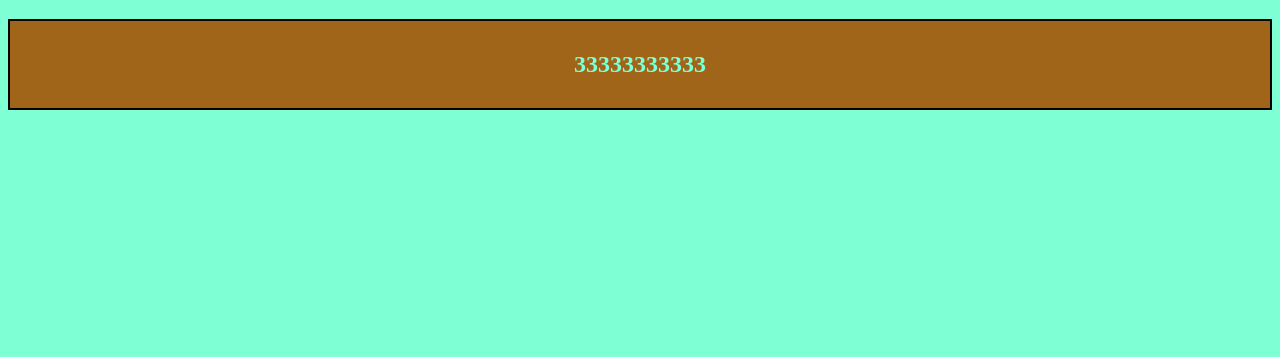
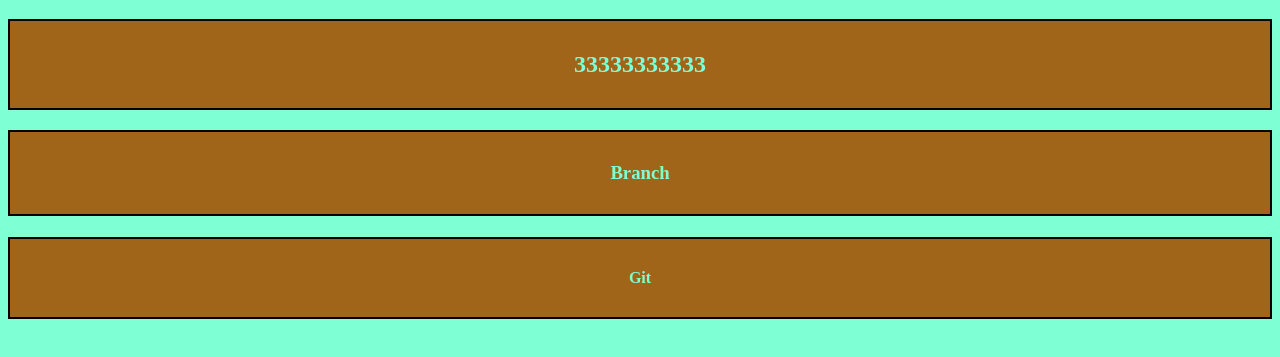
Before and after one commit to Ongalbekov/Test1, a plain HTML site: page index.html in a window 1280 px wide. Shown: the part 125-482 px from the top of the page. Drawn offline with Linux system fonts and the light colour scheme.

Commit message:
Änderdung4

```diff
--- a/css/style.css
+++ b/css/style.css
@@ -17,3 +17,17 @@
     background-color: rgb(160, 101, 24);
     color: aquamarine;
 }
+h3{
+    border: 2px solid black;
+    padding: 30px;
+    text-align: center;
+    background-color: rgb(160, 101, 24);
+    color: aquamarine;
+}
+h4{
+    border: 2px solid black;
+    padding: 30px;
+    text-align: center;
+    background-color: rgb(160, 101, 24);
+    color: aquamarine;
+}
--- a/index.html
+++ b/index.html
@@ -10,5 +10,7 @@
   <body>
     <h1>Git und GitHub11111111111</h1>
     <h2>33333333333</h2>
+    <h3>Branch</h3>
+    <h4>Git</h4>
   </body>
 </html>
```
